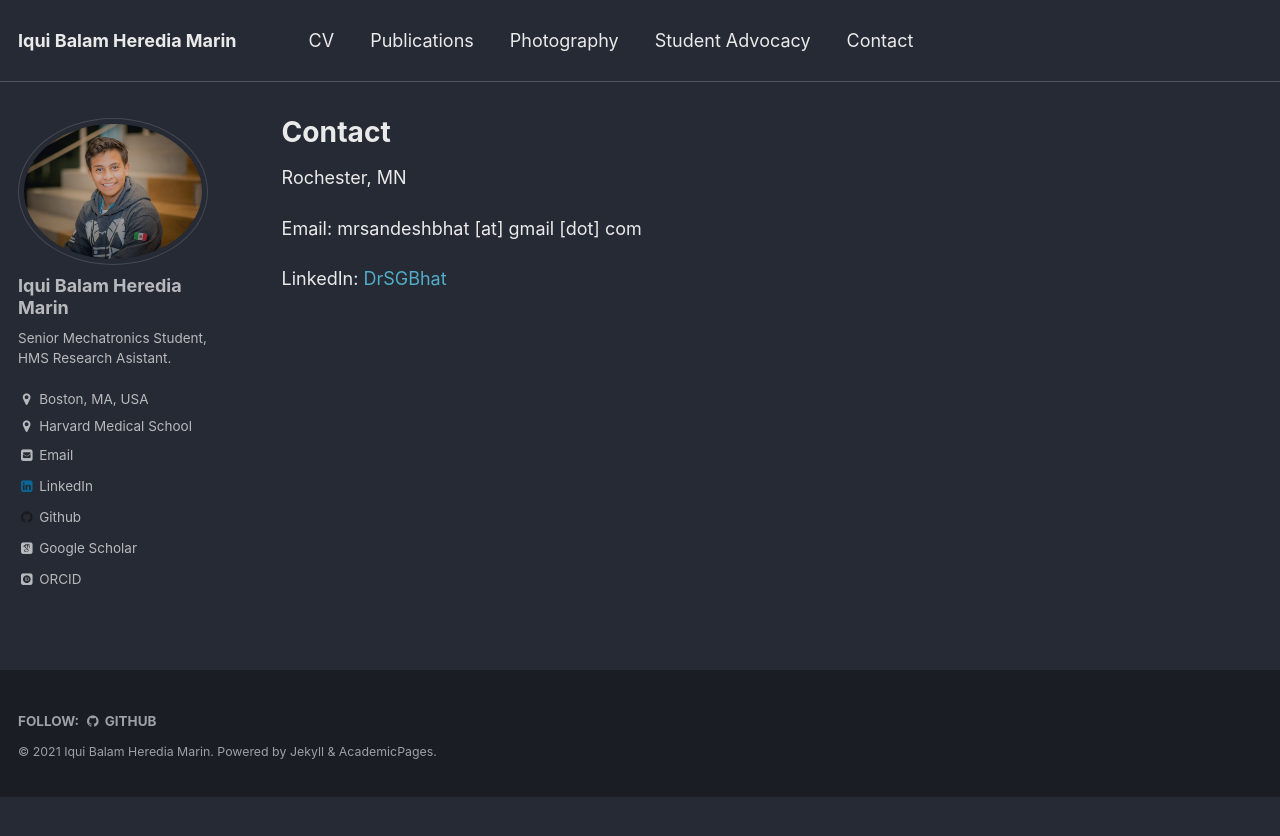
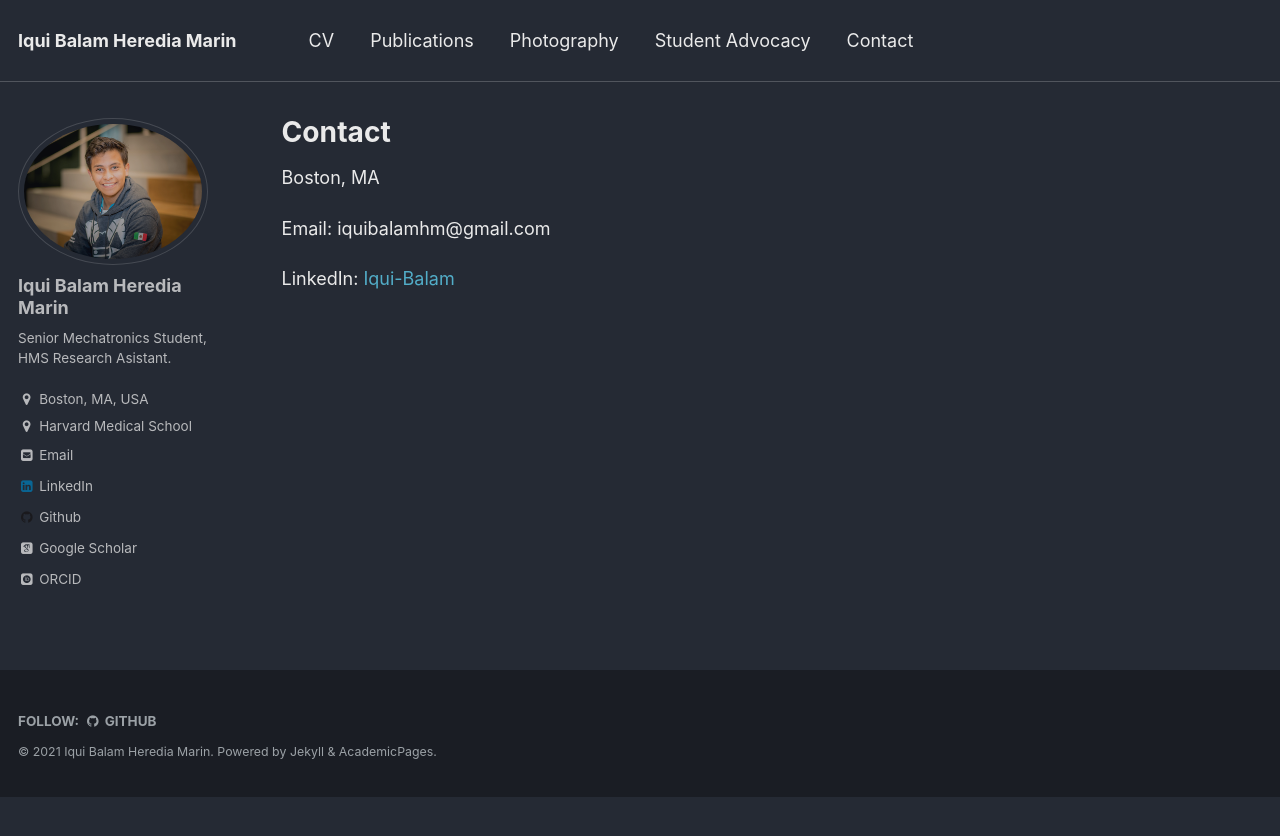
Before and after one commit to iquibalamhm/iquibalamhm.github.io, a Jekyll site: the page built from _pages/contact.md, in a window 1280 px wide. Shown: the top 836 px of the page. Built offline with Jekyll 4.4.1, drawn with Linux system fonts in a browser that asks for light colours; nearby versions of some CDN libraries; some web fonts are replaced; library files that are not in the unit come from our copies.

Commit message:
Update Contact

```diff
--- a/_pages/contact.md
+++ b/_pages/contact.md
@@ -7,10 +7,10 @@ author_profile: true
 
 {% include base_path %}
 
-Rochester, MN<br>
+Boston, MA<br>
 
-Email: mrsandeshbhat [at] gmail [dot] com
+Email: iquibalamhm@gmail.com
 
-LinkedIn: [<font color="#52ADC8">DrSGBhat</font>](https://in.linkedin.com/in/mrsandeshbhat)
+LinkedIn: [<font color="#52ADC8">Iqui-Balam</font>](https://in.linkedin.com/in/iqui-balam)
 
 <!-- <embed src="https://www.linkedin.com/in/mrsandeshbhat" width="650" height="1800" type='application/pdf'> -->
```
